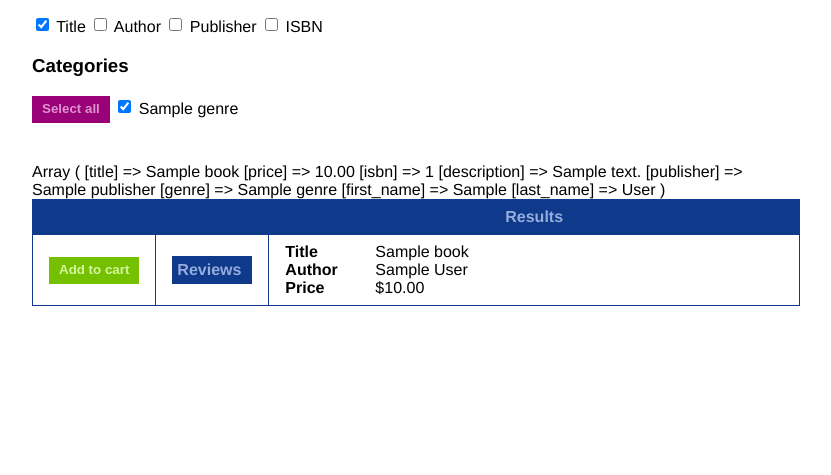
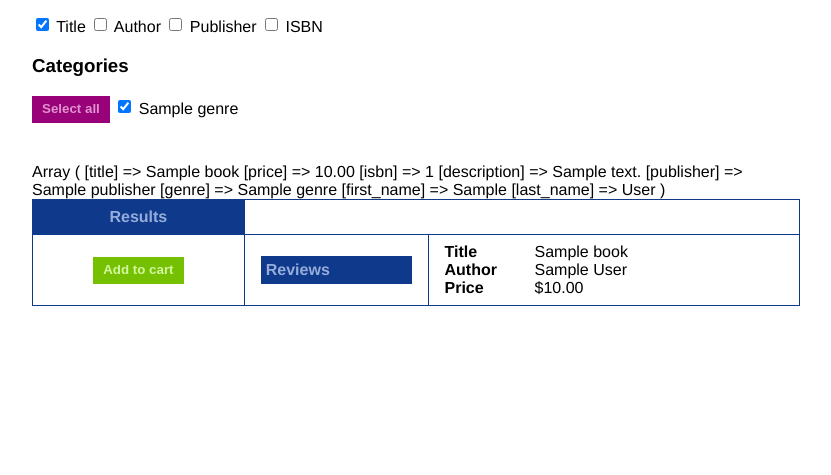
Before and after one commit to power-cosmic/cosc571_database_project, a PHP site: page /search.php?query=1 in a window 1280 px wide. Shown: the part 203-678 px from the top of the page, without its empty margins (224-1055 px from the left). Run offline with PHP 8.4, Linux system fonts and the light colour scheme; the visitor is signed in with stand-in values (Sample User, id 1); tables that the repository leaves empty hold one stand-in row (values such as "Sample post"); data that the repository does not hold is empty.

Commit message:
centered "results"

```diff
--- a/search.php
+++ b/search.php
@@ -54,8 +54,6 @@ include_once 'admin/php/connection.php';
         <div id="search-results" class="centered box">
           <table id="books-in-cart" class="wide">
             <tr>
-              <th class="thin-cell"></th>
-              <th class="thin-cell"></th>
               <th>Results</th>
             </tr>
 
```
